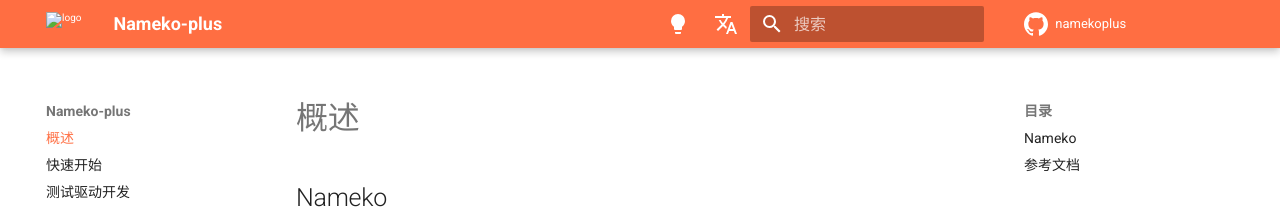
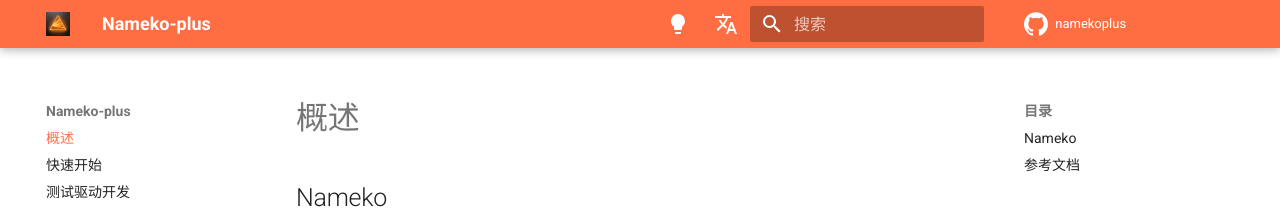
Before and after one commit to Bryanthelol/nameko-plus-doc, an MkDocs documentation site: the page built from docs/index.md, in a window 1280 px wide. Shown: the top 209 px of the page. Built offline with MkDocs 1.6.1 and Material for MkDocs 9.7.7, drawn with Linux system fonts in a browser that asks for light colours; comment, search, counter and statistics services are not loaded.

Commit message:
update doc

```diff
--- a/mkdocs.yml
+++ b/mkdocs.yml
@@ -27,7 +27,7 @@
 theme:
   name: material
   language: zh
-  logo: ./assets/IMG_0976_little.png
+  logo: assets/IMG_0976_little.png
   icon:
     logo: simple/materialdesign
     repo: simple/github
```
Also changed, not shown: docs/assets/IMG_0976_little.png (renamed from assets/IMG_0976_little.png).
